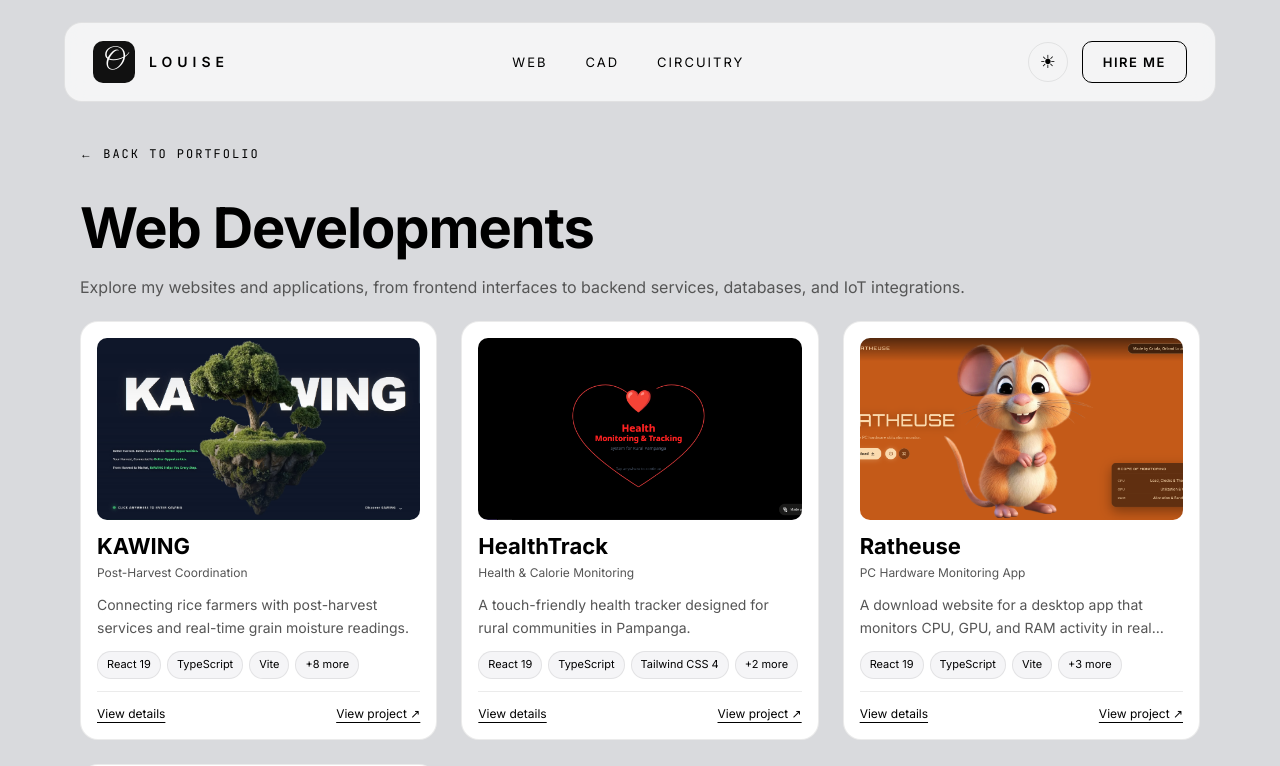
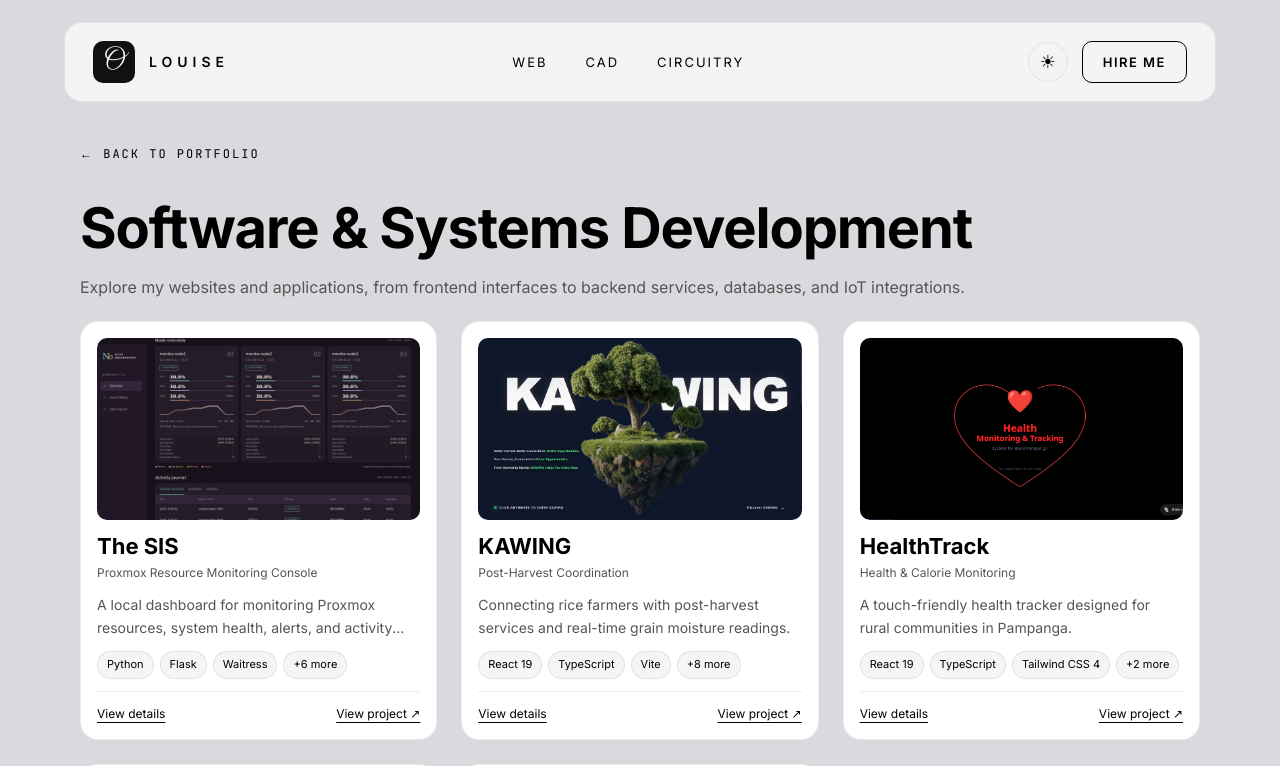
Before and after one commit to LouiseCatala/Catala-Portfolio, a Next.js app: page /work in a window 1280 px wide. Shown: the top 766 px of the page. Built offline with nearby package versions, Linux system fonts and the light colour scheme.

Commit message:
Add SIS monitoring project

```diff
--- a/app/work/page.js
+++ b/app/work/page.js
@@ -22,7 +22,7 @@ export default function WorkPage() {
     <main className="section work-page">
       <Link href="/" className="eyebrow stack-view-all">← Back to Portfolio</Link>
       <section className="project-section" aria-labelledby="web-developments">
-        <h1 id="web-developments" className="h2">Web Developments</h1>
+        <h1 id="web-developments" className="h2">Software &amp; Systems Development</h1>
         <p className="muted">Explore my websites and applications, from frontend interfaces to backend services, databases, and IoT integrations.</p>
         <ProjectGallery items={projects.filter(project => project.category === "web-iot")} />
       </section>
--- a/data/content.js
+++ b/data/content.js
@@ -14,6 +14,30 @@ export const projectCategories = [
   }
 ]
 export const projects = [
+  {
+    "title": "The SIS – Proxmox Resource Monitoring Console",
+    "slug": "the-sis-proxmox-monitoring",
+    "name": "The SIS",
+    "subtitle": "Proxmox Resource Monitoring Console",
+    "summary": "A local dashboard for monitoring Proxmox resources, system health, alerts, and activity history.",
+    "kind": "Academic Project",
+    "desc": "The SIS is a local web monitoring console for a Proxmox lab environment. It collects CPU, RAM, disk, and availability readings from configured nodes, records activity history in PostgreSQL, and presents trends, threshold alerts, notifications, and downloadable reports in one dashboard.",
+    "stack": [
+      "Python",
+      "Flask",
+      "Waitress",
+      "PostgreSQL",
+      "psycopg",
+      "Proxmox API",
+      "REST API",
+      "HTML/CSS",
+      "JavaScript"
+    ],
+    "img": "/images/projects/the-sis-proxmox-monitor.png",
+    "href": "https://github.com/LouiseCatala/PROXMOX---monitoring",
+    "liveUrl": "https://github.com/LouiseCatala/PROXMOX---monitoring",
+    "category": "web-iot"
+  },
   {
     "title": "KAWING – IoT-Integrated Post-Harvest Coordination Platform",
     "slug": "kawing",
```
Also changed, not shown: public/images/projects/the-sis-proxmox-monitor.png (added).
